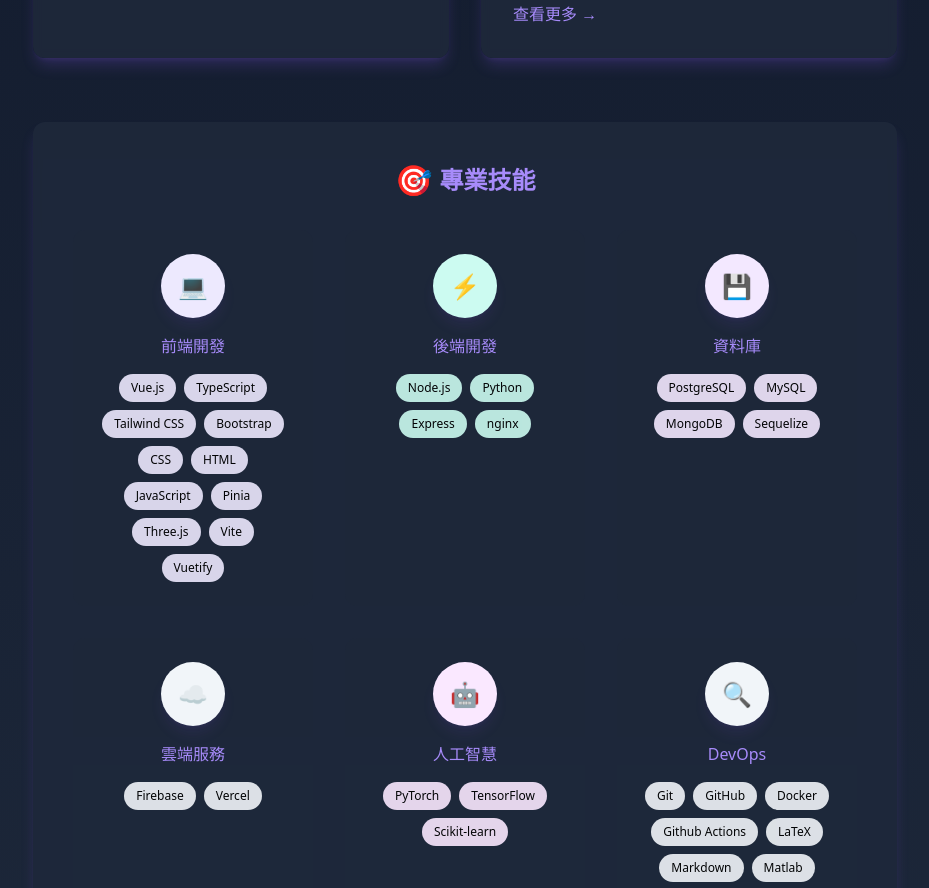
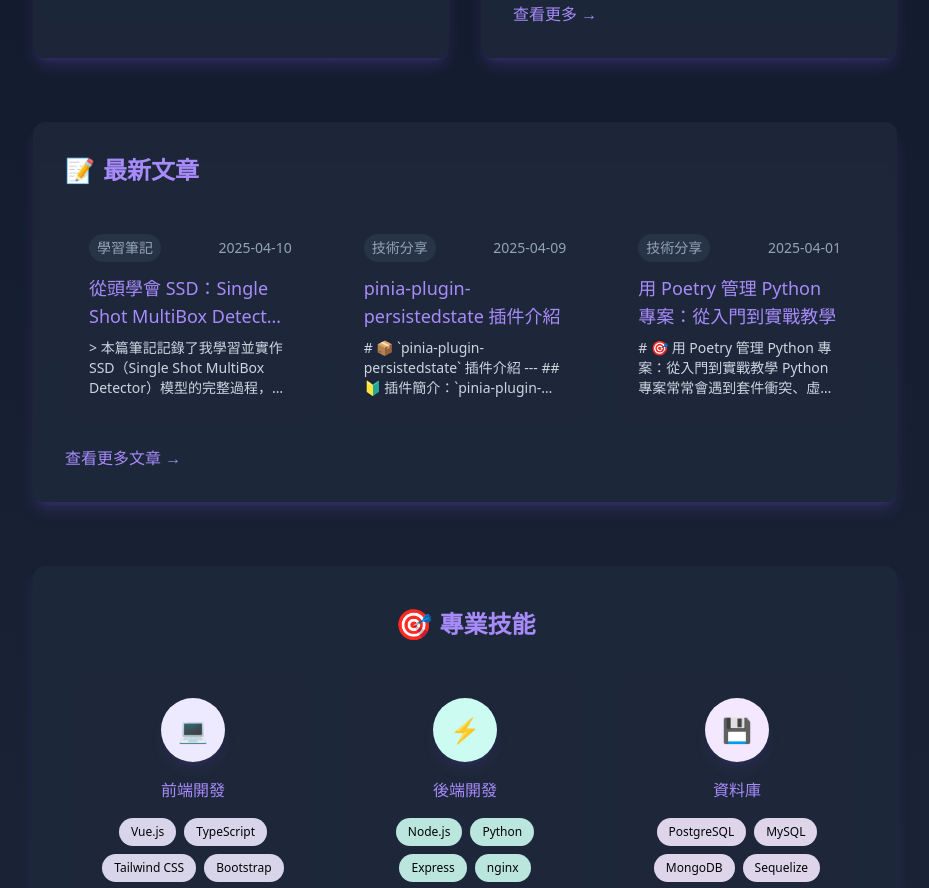
Before and after one commit to JuiHsuanLee0303/JuiHsuanLee0303.github.io, a Vue app: page /#/ in a window 1280 px wide. Shown: the part 800-1688 px from the top of the page, without its empty margins (175-1104 px from the left). Built offline with nearby package versions, Linux system fonts and the light colour scheme.

Commit message:
chore(deps): add highlight.js as dependency

```diff
--- a/package.json
+++ b/package.json
@@ -14,6 +14,7 @@
     "format": "prettier --write src/"
   },
   "dependencies": {
+    "highlight.js": "^11.11.1",
     "markdown-it": "^14.1.0",
     "pinia": "^2.2.6",
     "vue": "^3.4.15",
--- a/src/stores/articles.ts
+++ b/src/stores/articles.ts
@@ -1,4 +1,4 @@
-import { createPinia, defineStore } from 'pinia'
+import { defineStore } from 'pinia'
 
 export const useArticlesStore = defineStore('articles', {
   state: () => ({
@@ -510,7 +510,7 @@
         image: new URL('@/assets/poetry.png', import.meta.url).href,
       },
       {
-        date: '2025-04-10',
+        date: '2025-04-09',
         category: '技術分享',
         title: 'pinia-plugin-persistedstate 插件介紹',
         content: `
@@ -647,8 +647,213 @@
 
 適合用來保存登入狀態、偏好設定、購物車內容等，幾乎是 Vue + Pinia 專案必裝插件！
         `,
-        tags: ['Vue', 'Pinia', '狀態管理', '插件'],
+        tags: ['Vue', 'Pinia', '狀態管理'],
         image: new URL('@/assets/pinia.jpg', import.meta.url).href,
+      },
+      {
+        date: '2025-04-10',
+        category: '學習筆記',
+        title: '從頭學會 SSD：Single Shot MultiBox Detector 全流程筆記（含訓練與推論）',
+        content: `
+> 本篇筆記記錄了我學習並實作 SSD（Single Shot MultiBox Detector）模型的完整過程，從資料準備、模型架構、訓練流程到最終的推論展示，幫助自己也幫助未來有需要的朋友快速上手目標偵測任務！
+
+---
+
+## 📦 什麼是 SSD？
+
+SSD（Single Shot MultiBox Detector）是一種**單階段物件偵測演算法**，一次性完成「邊界框回歸」與「類別預測」，速度快、效能佳，廣泛用於即時應用場景。
+
+---
+
+## 🧱 SSD 的核心模組結構
+
+\`\`\`python
+class SSD300(nn.Module):
+    def __init__(self, n_classes, device):
+        super().__init__()
+        self.base = VGGBase()
+        self.aux_convs = AuxiliaryConvolutions()
+        self.pred_convs = PredictionConvolutions(n_classes)
+        self.device = device
+        self.priors_cxcy = self.create_prior_boxes().to(device)
+\`\`\`
+
+這裡的主要架構分為三部分：
+
+- \`VGGBase\`：基礎特徵提取
+- \`AuxiliaryConvolutions\`：增強高層語意特徵
+- \`PredictionConvolutions\`：輸出分類與位置預測
+
+---
+
+## 📏 預設框與 Ground Truth 配對
+
+### 每層產生不同比例與大小的 default boxes：
+
+\`\`\`python
+s_min, s_max = 0.2, 0.9
+L = 6  # 層數
+scales = [s_min + (s_max - s_min) * l / (L - 1) for l in range(L)]
+aspect_ratios = [1.0, 2.0, 0.5, 3.0, 1.0/3.0]
+\`\`\`
+
+### 使用幾何平均計算額外 scale：
+
+\`\`\`python
+additional_scale = sqrt(scales[i] * scales[i+1])
+\`\`\`
+
+每個預設框與 ground truth 透過 IoU 配對，IoU > 0.5 為正樣本。
+
+---
+
+## 🧮 Loss 計算（MultiBoxLoss）
+
+\`\`\`python
+class MultiBoxLoss(nn.Module):
+    def forward(self, pred_locs, pred_scores, boxes, labels):
+        # 計算分類損失（cross entropy）
+        # 計算定位損失（smooth L1）
+        # 實作 hard negative mining (1:3 比例)
+        ...
+        return total_loss
+\`\`\`
+
+---
+
+## 📂 資料準備與 Dataset 定義
+
+### 轉換 Label 對應表
+
+\`\`\`python
+label2target = {l: i+1 for i, l in enumerate(DF_RAW['LabelName'].unique())}
+label2target['background'] = 0
+target2label = {v: k for k, v in label2target.items()}
+\`\`\`
+
+---
+
+### 定義 Dataset 類別
+
+\`\`\`python
+class OpenDataset(torch.utils.data.Dataset):
+    def __getitem__(self, ix):
+        image_id = self.image_infos[ix]
+        img_path = find(image_id, self.files)
+        img = Image.open(img_path).convert("RGB")
+        img = np.array(img.resize((self.w, self.h))) / 255.
+
+        data = self.df[self.df['ImageID'] == image_id]
+        boxes = data[['XMin', 'YMin', 'XMax', 'YMax']].values
+        boxes[:, [0, 2]] *= self.w
+        boxes[:, [1, 3]] *= self.h
+        labels = data['LabelName'].tolist()
+        return img, boxes.tolist(), labels
+\`\`\`
+
+---
+
+### 自訂 \`collate_fn\` 處理不等長的框
+
+\`\`\`python
+def collate_fn(self, batch):
+    images, boxes, labels = [], [], []
+    for img, bbs, lbls in batch:
+        img = preprocess_image(img)[None]
+        images.append(img)
+        boxes.append(torch.tensor(bbs).float().to(device) / 300)
+        labels.append(torch.tensor([label2target[c] for c in lbls]))
+    return torch.cat(images).to(device), boxes, labels
+\`\`\`
+
+---
+
+## ⚙️ 模型訓練流程
+
+### 定義訓練與驗證步驟：
+
+\`\`\`python
+def train_batch(inputs, model, criterion, optimizer):
+    model.train()
+    images, boxes, labels = inputs
+    pred_locs, pred_scores = model(images)
+    loss = criterion(pred_locs, pred_scores, boxes, labels)
+    optimizer.zero_grad()
+    loss.backward()
+    optimizer.step()
+    return loss
+\`\`\`
+
+\`\`\`python
+@torch.no_grad()
+def validate_batch(inputs, model, criterion):
+    model.eval()
+    images, boxes, labels = inputs
+    pred_locs, pred_scores = model(images)
+    loss = criterion(pred_locs, pred_scores, boxes, labels)
+    return loss
+\`\`\`
+
+---
+
+### 訓練主迴圈：
+
+\`\`\`python
+model = SSD300(num_classes, device)
+optimizer = torch.optim.AdamW(model.parameters(), lr=1e-4, weight_decay=1e-5)
+criterion = MultiBoxLoss(model.priors_cxcy, device=device)
+
+for epoch in range(n_epochs):
+    for inputs in train_loader:
+        loss = train_batch(inputs, model, criterion, optimizer)
+        print(f"Train loss: {loss.item():.4f}")
+
+    for inputs in test_loader:
+        val_loss = validate_batch(inputs, model, criterion)
+        print(f"Val loss: {val_loss.item():.4f}")
+\`\`\`
+
+---
+
+## 🧪 單張圖片推論與顯示
+
+\`\`\`python
+bbs, labels, scores = detect(original_image, model,
+                             min_score=0.9, max_overlap=0.5, top_k=200, device=device)
+
+labels = [target2label[c.item()] for c in labels]
+label_with_conf = [f"{l} @ {s:.2f}" for l, s in zip(labels, scores)]
+
+show(original_image, bbs=bbs, texts=label_with_conf, text_sz=10)
+\`\`\`
+
+---
+
+## ✅ 小結與心得
+
+透過完整實作，我理解了：
+
+- SSD 如何設計多尺度 default boxes 來覆蓋各種尺寸與形狀的物體
+- 如何進行 IoU 配對與樣本篩選（hard negative mining）
+- 搭配 PyTorch 如何從頭撰寫 Dataset、Loss、訓練流程
+- 推論階段如何轉換預測為真實框並可視化
+
+---
+
+## 🔮 下一步：學習 Image Segmentation
+
+下一章將進入 **影像分割** 領域，從目標偵測再往 pixel 級的精細區域辨識邁進，並透過 Facebook 的 [Detectron2](https://github.com/facebookresearch/detectron2) 框架實作實戰。
+
+---
+
+📘 **推薦資源：**
+
+- 論文原文：[SSD: Single Shot MultiBox Detector](https://arxiv.org/abs/1512.02325)
+- SSD 程式碼倉庫：[github.com/sizhky/ssd-utils](https://github.com/sizhky/ssd-utils)
+- 可視化工具：[torch_snippets](https://github.com/sizhky/torch_snippets)
+        `,
+        tags: ['電腦視覺', '物件偵測', '深度學習'],
+        image: new URL('@/assets/ssd.png', import.meta.url).href,
       },
     ],
   }),
--- a/src/views/BlogArticle.vue
+++ b/src/views/BlogArticle.vue
@@ -3,12 +3,24 @@
 import { useRoute, useRouter } from 'vue-router'
 import { useArticlesStore } from '@/stores/articles'
 import MarkdownIt from 'markdown-it'
+import hljs from 'highlight.js'
+import 'highlight.js/styles/atom-one-dark.css'
 
 // 創建 markdown-it 實例
 const md = MarkdownIt({
   html: true,
   breaks: true,
   linkify: true,
+  highlight: function (str: string, lang: string) {
+    if (lang && hljs.getLanguage(lang)) {
+      try {
+        return hljs.highlight(str, { language: lang }).value
+      } catch {
+        // 忽略錯誤，使用默認的轉義
+      }
+    }
+    return '' // 使用默認的轉義
+  },
 })
 
 const route = useRoute()
@@ -160,12 +172,33 @@
   border-radius: 0.5rem;
   padding: 1rem;
   margin: 1rem 0;
+  overflow-x: auto;
 }
 
 :deep(.prose pre code) {
   background-color: transparent;
   padding: 0;
   color: theme('colors.slate.300');
+  font-family: 'Fira Code', monospace;
+  font-size: 0.9em;
+  line-height: 1.5;
+}
+
+/* 程式碼區塊的語言標籤 */
+:deep(.prose pre) {
+  position: relative;
+}
+
+:deep(.prose pre::before) {
+  content: attr(data-lang);
+  position: absolute;
+  top: 0;
+  right: 0;
+  padding: 0.25rem 0.75rem;
+  font-size: 0.75rem;
+  color: theme('colors.slate.400');
+  background-color: theme('colors.slate.800');
+  border-bottom-left-radius: 0.5rem;
 }
 
 :deep(.prose a) {
--- a/src/views/HomePage.vue
+++ b/src/views/HomePage.vue
@@ -2,22 +2,26 @@
 import { ref, onMounted } from 'vue'
 import { useSkillsStore } from '@/stores/skills'
 import { useProjectsStore } from '@/stores/projects'
+import { useArticlesStore } from '@/stores/articles'
 
 // state management
 const isVisible = ref(false)
 const titleText = ref('')
 const skillsStore = useSkillsStore()
 const projectsStore = useProjectsStore()
+const articlesStore = useArticlesStore()
 
 // 添加滾動動畫控制
 const isInViewport = ref<{
   skills: boolean
   about: boolean
   projects: boolean
+  articles: boolean
 }>({
   skills: false,
   about: false,
   projects: false,
+  articles: false,
 })
 
 // lifecycle hook
@@ -49,6 +53,9 @@
 
 // 獲取最新的3個專案
 const LATEST_PROJECTS = projectsStore.projects.slice(0, 3)
+
+// 獲取最新的3篇文章
+const LATEST_ARTICLES = articlesStore.sortedArticles.slice(0, 3)
 
 // 網站導覽
 const SITE_SECTIONS = [
@@ -247,6 +254,56 @@
         </div>
       </div>
 
+      <!-- 最新文章區塊 -->
+      <div
+        class="mb-16"
+        data-section="articles"
+        :class="isInViewport.articles ? 'opacity-100 translate-y-0' : 'opacity-0 translate-y-10'"
+      >
+        <div
+          class="bg-slate-800/90 p-8 rounded-xl shadow-lg shadow-violet-500/20 hover:shadow-xl hover:shadow-violet-500/30 transition-all duration-300 transform hover:-translate-y-1 animate-fadeIn backdrop-blur-sm"
+          style="animation-delay: 0.8s"
+        >
+          <h2 class="text-2xl font-semibold text-violet-400 mb-6 flex items-center">
+            <span class="text-violet-400 mr-2">📝</span>最新文章
+          </h2>
+          <div class="grid md:grid-cols-3 gap-6">
+            <router-link
+              v-for="article in LATEST_ARTICLES"
+              :key="article.title"
+              :to="`/blog/${encodeURIComponent(article.title)}`"
+              class="group"
+            >
+              <div
+                class="bg-slate-800/50 p-6 rounded-xl transition-all duration-300 hover:bg-slate-800/70 hover:-translate-y-1 hover:shadow-lg hover:shadow-violet-500/20"
+              >
+                <div class="flex items-center justify-between mb-3">
+                  <span class="text-sm text-slate-400 bg-slate-700/50 px-2 py-1 rounded-full">{{
+                    article.category
+                  }}</span>
+                  <span class="text-sm text-slate-400">{{ article.date }}</span>
+                </div>
+                <h3
+                  class="text-lg font-medium text-violet-400 mb-2 group-hover:text-violet-300 transition-colors duration-300 line-clamp-2"
+                >
+                  {{ article.title }}
+                </h3>
+                <p class="text-slate-300 text-sm line-clamp-3">{{ article.content }}</p>
+              </div>
+            </router-link>
+          </div>
+          <router-link
+            to="/blog"
+            class="inline-block mt-6 text-violet-400 hover:text-violet-300 font-medium group"
+          >
+            查看更多文章
+            <span class="group-hover:translate-x-2 inline-block transition-transform duration-300"
+              >→</span
+            >
+          </router-link>
+        </div>
+      </div>
+
       <!-- 技能區塊 -->
       <div
         class="bg-slate-800/90 p-10 rounded-xl shadow-lg shadow-violet-500/20 transition-all duration-700 mb-16 backdrop-blur-sm"
```
Also changed, not shown: src/assets/ssd.png (added), 1 other file (tests, documents, lock files or other folders).
